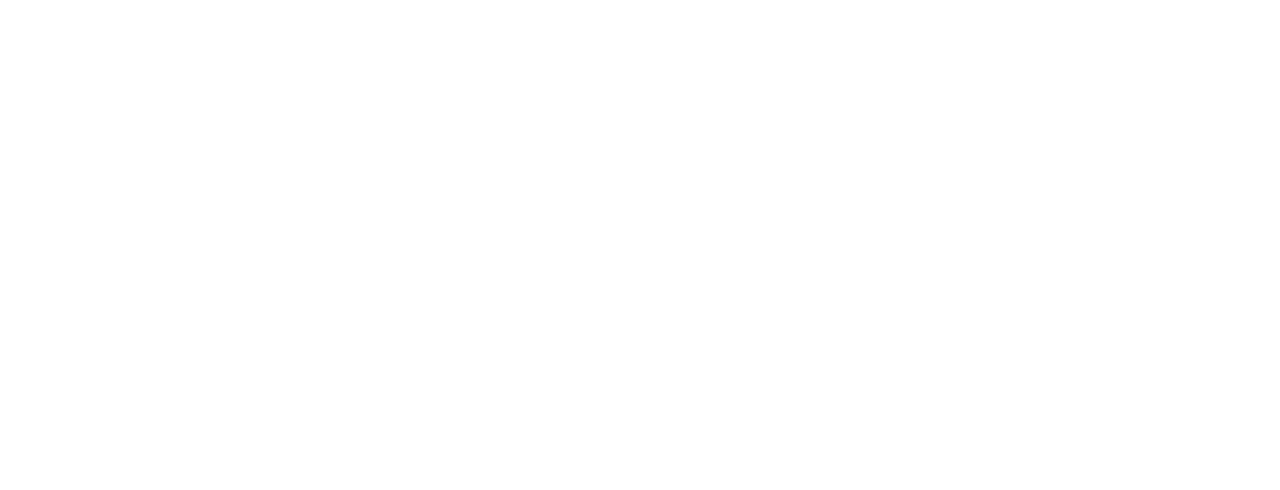
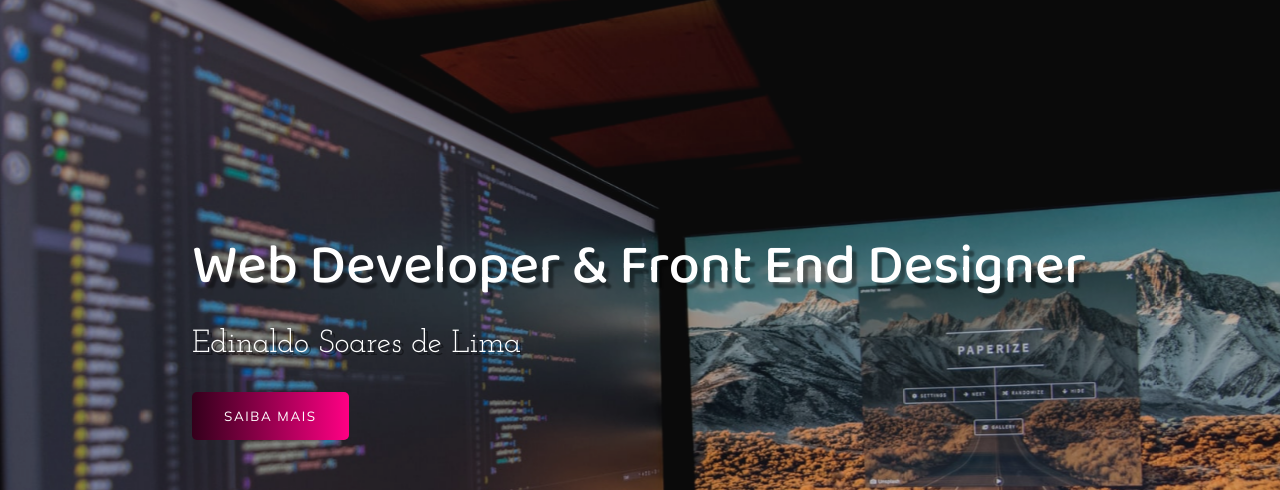
Before and after one commit to eddieslima/Portfolio, a plain HTML site: page index.html in a window 1280 px wide. Shown: the top 490 px of the page. Drawn offline with Linux system fonts and the light colour scheme.

Commit message:
:package: header

```diff
--- a/index.html
+++ b/index.html
@@ -6,9 +6,24 @@
    <meta name="author" content="Edinaldo Soares">
    <meta name="viewport" content="width=device-width, initial-scale=1.0">
    <link rel="stylesheet" href="style.css">
+   <link rel="apple-touch-icon" sizes="180x180" href="imagens/apple-touch-icon.png">
+   <link rel="icon" type="image/png" sizes="32x32" href="imagens/favicon-32x32.png">
+   <link rel="icon" type="image/png" sizes="16x16" href="imagens/favicon-16x16.png">
+   <link rel="manifest" href="/site.webmanifest">
    <title>Portfólio</title>
 </head>
 <body>
-
+   <div class="container">
+      <header>
+         <div class="img-wrapper">
+            <img src="imagens/principal.jpg" alt="">
+         </div>
+            <div class="banner">
+               <h1>Web Developer & Front End Designer</h1>
+               <p>Edinaldo Soares de Lima</p>
+               <button>Saiba mais</button>
+            </div>
+      </header>
+   </div>
 </body>
 </html>
--- a/style.css
+++ b/style.css
@@ -2,3 +2,99 @@
 
 
 @import url("https://cdnjs.cloudflare.com/ajax/libs/font-awesome/5.14.0/css/all.min.css");
+
+*{
+   margin: 0;
+   padding: 0;
+}
+
+header {
+   width: 100%;
+   height: 100vh;
+   overflow: hidden;
+   position: relative;
+}
+
+.img-wrapper {
+   width: 100%;
+   height: 100%;
+   background-color: rgba(0, 0, 0, 0.8);
+}
+
+.img-wrapper img{
+   width: 100%;
+   height: 100%;
+   object-fit: cover;
+   opacity: 0.8;
+   animation: zoom 20s;
+}
+
+@keyframes zoom {
+   0% {
+      transform: scale(1.3);
+   }
+
+   100% {
+      transform: scale(1);
+   }
+}
+
+.banner {
+   position: absolute;
+   top: 30%;
+   left: 15%;
+}
+
+.banner h1 {
+   color: #ffffff;
+   font-size: 3.5rem;
+   font-family: "Baloo Da 2", serif;
+   font-weight: 500;
+   text-shadow: .3rem .4rem 2px rgba(0, 0, 0, .4);
+   line-height: 3.5rem;
+   margin-bottom: 2rem;
+   opacity: 0;
+   animation: moveBanner 1.5s 0.5s forwards;
+}
+
+.banner p {
+   font-family: "Josefin Slab", serif;
+   color: #fff;
+   font-size: 2rem;
+   text-shadow: .2rem .2rem rgba(0, 0, 0, .4);
+   margin-bottom: 2rem;
+   opacity: 0;
+   animation: moveBanner 1.5s 0.7s forwards;
+}
+
+.banner button {
+   font-family: "Mulish", serif;
+   font-weight: 400;
+   color: #fff;
+   text-transform: uppercase;
+   letter-spacing: .1rem;
+   background: #ff0084;
+   background: -webkit-linear-gradient(to right, #33001b, #ff0084);
+   background: linear-gradient(to right, #33001b, #ff0084);
+   padding: 1rem 2rem;
+   border: none;
+   border-radius: 5px;
+   cursor: pointer;
+   opacity: 0;
+   animation: moveBanner 1.5s 0.9s forwards;
+}
+
+.banner button:hover {
+   color: #000;
+}
+
+@keyframes moveBanner {
+   0% {
+      transform: translateY(10rem) rotateY(-30deg);
+   }
+
+   100% {
+      transform: translateY(0) rotateY(0);
+      opacity: 1;
+   }
+}
```
Also changed, not shown: favicon.ico (added), imagens/android-chrome-192x192.png (added), imagens/android-chrome-512x512.png (added), imagens/apple-touch-icon.png (added), imagens/bg-orcamento.jpg (added), imagens/conhecimentos.png (added), imagens/favicon-16x16.png (added), imagens/favicon-32x32.png (added), imagens/principal.jpg (added), imagens/proj2.jpg (added), site.webmanifest (added), 4 other files.
